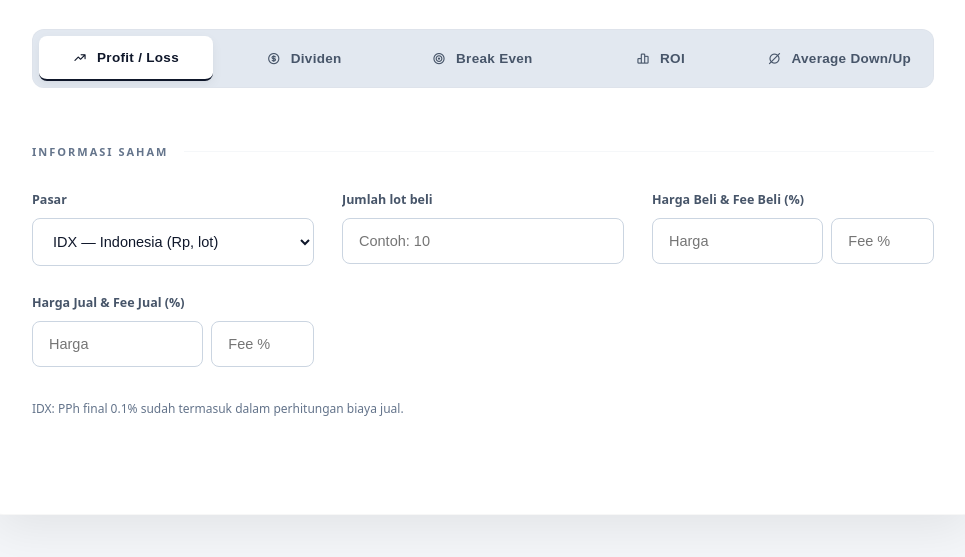
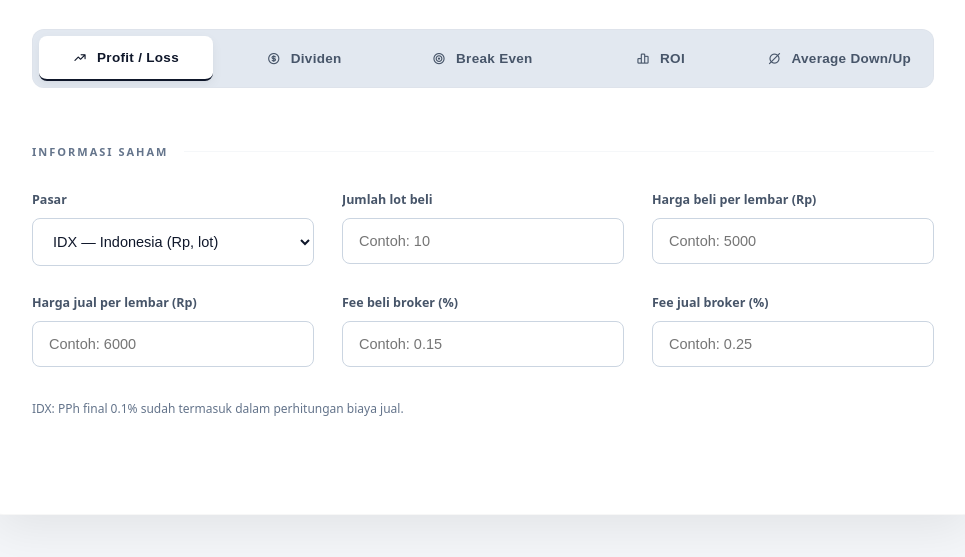
Before and after one commit to karenam5409-boop/App-Saham, a plain HTML site: page index.html in a window 1280 px wide. Shown: the part 175-732 px from the top of the page, without its empty margins (157-1122 px from the left). Drawn offline with Linux system fonts and the light colour scheme.

Commit message:
Add files via upload

```diff
--- a/index.html
+++ b/index.html
@@ -306,21 +306,6 @@
           background-color 0.3s ease;
       }
 
-      /* BARU: SUB-CONTAINER INPUT BERPASANGAN UNTUK STRUKTUR (HARGA + FEE %) */
-      .paired-input-container {
-        display: flex;
-        gap: 8px;
-        width: 100%;
-      }
-
-      .paired-input-container input:first-child {
-        flex: 2; /* Kolom Harga mengambil ruang lebih luas */
-      }
-
-      .paired-input-container input:last-child {
-        flex: 1; /* Kolom Fee (%) lebih kecil ringkas */
-      }
-
       .field input:hover,
       .field select:hover {
         border-color: #94a3b8;
@@ -423,7 +408,7 @@
         color: var(--color-loss);
       }
 
-      /* Grid Pop-up Desktop & HP */
+      /* Grid Pop-up Desktop & HP (2 Kolom Sejajar) */
       .result-grid {
         display: grid;
         grid-template-columns: repeat(2, 1fr);
@@ -434,12 +419,12 @@
         background-color: var(--card-bg);
         border: 1px solid var(--input-border);
         border-radius: 12px;
-        padding: 16px 20px;
+        padding: 18px 20px;
         display: flex;
         flex-direction: column;
-        justify-content: space-between;
-        gap: 10px;
-        transition: background-color 0.2s ease;
+        justify-content: flex-start;
+        gap: 8px;
+        transition: border-color 0.2s ease;
       }
 
       .result-box:hover {
@@ -459,6 +444,15 @@
         font-weight: 700;
         color: var(--text-main);
         font-variant-numeric: tabular-nums;
+      }
+
+      /* Gaya teks baru untuk sub-informasi fee/pajak yang disisipkan */
+      .result-sub-info {
+        font-size: 12px;
+        font-weight: 500;
+        color: var(--text-ghost);
+        margin-top: 2px;
+        line-height: 1.4;
       }
 
       .result-val.green {
@@ -673,7 +667,6 @@
           margin-bottom: 2.5rem;
         }
 
-        /* FIX ABSOLUT: 2 KOLOM SEJAJAR ANTI-LETAK BOCOR DI HP */
         .row,
         .row3 {
           display: grid !important;
@@ -715,7 +708,11 @@
         }
 
         .result-val {
-          font-size: 15px;
+          font-size: 14.5px;
+        }
+
+        .result-sub-info {
+          font-size: 10.5px;
         }
 
         /* DI HP, BOKS TRANSAKSI TETAP MENYAMPING SECARA KONSISTEN */
@@ -786,47 +783,51 @@
                 oninput="calcPL()"
               />
             </div>
-
-            <div class="field">
-              <label id="pl-buylabel">Harga Beli & Fee Beli (%)</label>
-              <div class="paired-input-container">
+            <div class="field">
+              <label id="pl-buylabel" for="pl-buy"
+                >Harga beli per lembar (Rp)</label
+              >
               <input
                 type="number"
                 id="pl-buy"
                 value=""
-                  placeholder="Harga"
+                placeholder="Contoh: 5000"
                 oninput="calcPL()"
               />
+            </div>
+            <div class="field">
+              <label id="pl-selllabel" for="pl-sell"
+                >Harga jual per lembar (Rp)</label
+              >
+              <input
+                type="number"
+                id="pl-sell"
+                value=""
+                placeholder="Contoh: 6000"
+                oninput="calcPL()"
+              />
+            </div>
+            <div class="field">
+              <label for="pl-feebuy">Fee beli broker (%)</label>
               <input
                 type="number"
                 id="pl-feebuy"
                 value=""
-                  placeholder="Fee %"
+                placeholder="Contoh: 0.15"
                 step="0.01"
                 oninput="calcPL()"
               />
             </div>
-            </div>
-
-            <div class="field">
-              <label id="pl-selllabel">Harga Jual & Fee Jual (%)</label>
-              <div class="paired-input-container">
-                <input
-                  type="number"
-                  id="pl-sell"
-                  value=""
-                  placeholder="Harga"
-                  oninput="calcPL()"
-                />
+            <div class="field">
+              <label for="pl-feesell">Fee jual broker (%)</label>
               <input
                 type="number"
                 id="pl-feesell"
                 value=""
-                  placeholder="Fee %"
+                placeholder="Contoh: 0.25"
                 step="0.01"
                 oninput="calcPL()"
               />
-              </div>
             </div>
           </div>
           <div class="hint" id="pl-hint">
@@ -910,29 +911,31 @@
                 oninput="calcBEP()"
               />
             </div>
-
-            <div class="field">
-              <label id="bep-buy-label">Harga Beli & Fee Beli (%)</label>
-              <div class="paired-input-container">
+            <div class="field">
+              <label id="bep-buy-label" for="bep-buy"
+                >Harga beli per lembar (Rp)</label
+              >
               <input
                 type="number"
                 id="bep-buy"
                 value=""
-                  placeholder="Harga"
+                placeholder="Contoh: 5000"
                 oninput="calcBEP()"
               />
+            </div>
+            <div class="field">
+              <label for="bep-feebuy">Fee beli (%)</label>
               <input
                 type="number"
                 id="bep-feebuy"
                 value=""
-                  placeholder="Fee %"
+                placeholder="Contoh: 0.15"
                 step="0.01"
                 oninput="calcBEP()"
               />
             </div>
-            </div>
-            <div class="field">
-              <label>Fee Jual Broker (%)</label>
+            <div class="field">
+              <label for="bep-feesell">Fee jual (%)</label>
               <input
                 type="number"
                 id="bep-feesell"
@@ -1116,8 +1119,14 @@
         return (n >= 0 ? "+" : "") + n.toFixed(2) + "%";
       }
 
-      function makeBox(label, val, cls) {
-        return `<div class="result-box"><div class="result-label">${label}</div><div class="result-val ${cls || ""}">${val}</div></div>`;
+      // Pembaruan struktur box cetakan boks hasil modal untuk menyisipkan sub-info
+      function makeBox(label, val, cls, subInfoHtml = "") {
+        return `
+    <div class="result-box">
+      <div class="result-label">${label}</div>
+      <div class="result-val ${cls || ""}">${val}</div>
+      ${subInfoHtml ? `<div class="result-sub-info">${subInfoHtml}</div>` : ""}
+    </div>`;
       }
 
       function saveFormFields(storageKey, fieldIds) {
@@ -1199,11 +1208,11 @@
           ? "Jumlah lot beli"
           : "Jumlah share beli";
         document.getElementById("pl-buylabel").textContent = isIDX
-          ? "Harga Beli & Fee Beli (%)"
-          : "Harga Beli & Fee Beli (%)";
+          ? "Harga beli per lembar (Rp)"
+          : "Harga beli per share ($)";
         document.getElementById("pl-selllabel").textContent = isIDX
-          ? "Harga Jual & Fee Jual (%)"
-          : "Harga Jual & Fee Jual (%)";
+          ? "Harga jual per lembar (Rp)"
+          : "Harga jual per share ($)";
         document.getElementById("pl-hint").textContent = isIDX
           ? "IDX: PPh final 0.1% sudah termasuk dalam perhitungan biaya jual."
           : "US: tidak ada PPh final per transaksi, pajak capital gain ditanggung investor.";
@@ -1238,18 +1247,30 @@
         const feeSellRp = shares * sellPrice * feeSell;
 
         const isProfit = pl >= 0;
+
+        // PELEBURAN HASIL: Menyisipkan data fee langsung ke boks data utamanya masing-masing
+        const buySubInfo = `Fee Beli: ${fmt(feeBuyRp, isIDX)}`;
+        const sellSubInfo = `Fee Jual: ${fmt(feeSellRp, isIDX)} ${isIDX ? `<br>PPh Final: ${rp(pph)}` : ""}`;
+
         const html =
-          makeBox("Total modal beli", fmt(totalBuy, isIDX), "blue") +
-          makeBox("Hasil jual (net)", fmt(totalSell, isIDX), "blue") +
+          makeBox(
+            "Total modal beli",
+            fmt(totalBuy, isIDX),
+            "blue",
+            buySubInfo,
+          ) +
+          makeBox(
+            "Hasil jual (net)",
+            fmt(totalSell, isIDX),
+            "blue",
+            sellSubInfo,
+          ) +
           makeBox(
             isProfit ? "Profit" : "Loss",
             fmt(pl, isIDX),
             isProfit ? "green" : "red",
           ) +
-          makeBox("Return", pct(plPct), isProfit ? "green" : "red") +
-          makeBox("Fee beli", fmt(feeBuyRp, isIDX), "") +
-          makeBox("Fee jual", fmt(feeSellRp, isIDX), "") +
-          (isIDX ? makeBox("PPh final (0.1%)", rp(pph), "") : "");
+          makeBox("Return", pct(plPct), isProfit ? "green" : "red");
 
         handlePopupDisplay(html, true);
       }
@@ -1296,13 +1317,11 @@
         const net = gross - tax;
         const divYield = price > 0 ? (dps / price) * 100 : 0;
 
+        // PELEBURAN HASIL: Menyisipkan potongan pajak ke dalam boks dividen kotor/bersih
+        const grossSubInfo = `Pajak (${isIDX ? "10%" : "30%"}): ${fmt(tax, isIDX)}`;
+
         const html =
-          makeBox("Dividen kotor", fmt(gross, isIDX), "blue") +
-          makeBox(
-            "Pajak (" + (isIDX ? "10%" : "30%") + ")",
-            fmt(tax, isIDX),
-            "red",
-          ) +
+          makeBox("Dividen kotor", fmt(gross, isIDX), "blue", grossSubInfo) +
           makeBox("Dividen bersih", fmt(net, isIDX), "green") +
           makeBox("Dividend yield", divYield.toFixed(2) + "%", "blue");
 
@@ -1322,8 +1341,8 @@
           ? "Jumlah lot beli"
           : "Jumlah share beli";
         document.getElementById("bep-buy-label").textContent = isIDX
-          ? "Harga Beli & Fee Beli (%)"
-          : "Harga Beli & Fee Beli (%)";
+          ? "Harga beli per lembar (Rp)"
+          : "Harga beli per share ($)";
 
         saveFormFields(STORAGE_KEYS.DATA_BEP, [
           "bep-market",
@@ -1349,21 +1368,20 @@
         const bep = totalBuy / (shares * (1 - feeSell - pphRate));
         const bepPct = buyPrice > 0 ? ((bep - buyPrice) / buyPrice) * 100 : 0;
 
+        const feeBuyRp = shares * buyPrice * feeBuy;
+        const buySubInfo = `Termasuk Fee Beli: ${fmt(feeBuyRp, isIDX)}`;
+        const bepSubInfo = isIDX
+          ? `Fraksi Terdekat: ${rp(Math.ceil(bep / 50) * 50)}`
+          : "";
+
         const html =
-          makeBox("Total modal", fmt(totalBuy, isIDX), "blue") +
-          makeBox("Harga BEP", fmt(bep, isIDX), "blue") +
+          makeBox("Total modal", fmt(totalBuy, isIDX), "blue", buySubInfo) +
+          makeBox("Harga BEP", fmt(bep, isIDX), "blue", bepSubInfo) +
           makeBox(
             "Selisih dari harga beli",
             pct(bepPct),
             bepPct >= 0 ? "" : "green",
-          ) +
-          (isIDX
-            ? makeBox(
-                "Harga BEP (dibulatkan)",
-                rp(Math.ceil(bep / 50) * 50) + " (fraksi terdekat)",
-                "",
-              )
-            : "");
+          );
 
         handlePopupDisplay(html, true);
       }
@@ -1397,27 +1415,21 @@
           bulan > 0 ? (Math.pow(1 + roi / 100, 12 / bulan) - 1) * 100 : 0;
         const isProfit = totalReturn >= 0;
 
+        // PELEBURAN HASIL: Meleburkan Capital gain dan kontribusi dividen ke dalam boks total return
+        const returnSubInfo = `Gain: Rp ${Math.round(nilai - modal).toLocaleString("id-ID")} <br> Dividen: Rp ${Math.round(div).toLocaleString("id-ID")}`;
+
         const html =
           makeBox(
             "Total return",
             "Rp " + Math.round(totalReturn).toLocaleString("id-ID"),
             isProfit ? "green" : "red",
+            returnSubInfo,
           ) +
           makeBox("ROI", pct(roi), isProfit ? "green" : "red") +
           makeBox(
             "ROI annualized",
             pct(annualized),
             isProfit ? "green" : "red",
-          ) +
-          makeBox(
-            "Capital gain",
-            "Rp " + Math.round(nilai - modal).toLocaleString("id-ID"),
-            nilai - modal >= 0 ? "green" : "red",
-          ) +
-          makeBox(
-            "Kontribusi dividen",
-            "Rp " + Math.round(div).toLocaleString("id-ID"),
-            "blue",
           );
 
         handlePopupDisplay(html, true);
@@ -1494,16 +1506,14 @@
         const avgPrice = totalShares > 0 ? totalCost / totalShares : 0;
         const lots = isIDX ? totalShares / 100 : totalShares;
 
+        const avgSubInfo = `Total Lembar: ${totalShares.toLocaleString("id-ID")}`;
+
         const html =
           makeBox(
             "Total " + (isIDX ? "lot" : "share"),
             isIDX ? lots.toFixed(0) + " lot" : lots.toFixed(0) + " share",
             "blue",
-          ) +
-          makeBox(
-            "Total lembar/share",
-            totalShares.toLocaleString("id-ID"),
-            "blue",
+            avgSubInfo,
           ) +
           makeBox("Total modal", fmt(totalCost, isIDX), "blue") +
           makeBox("Rata-rata harga beli", fmt(avgPrice, isIDX), "green");
```
Lines whose indentation alone changed are shown as unchanged.
